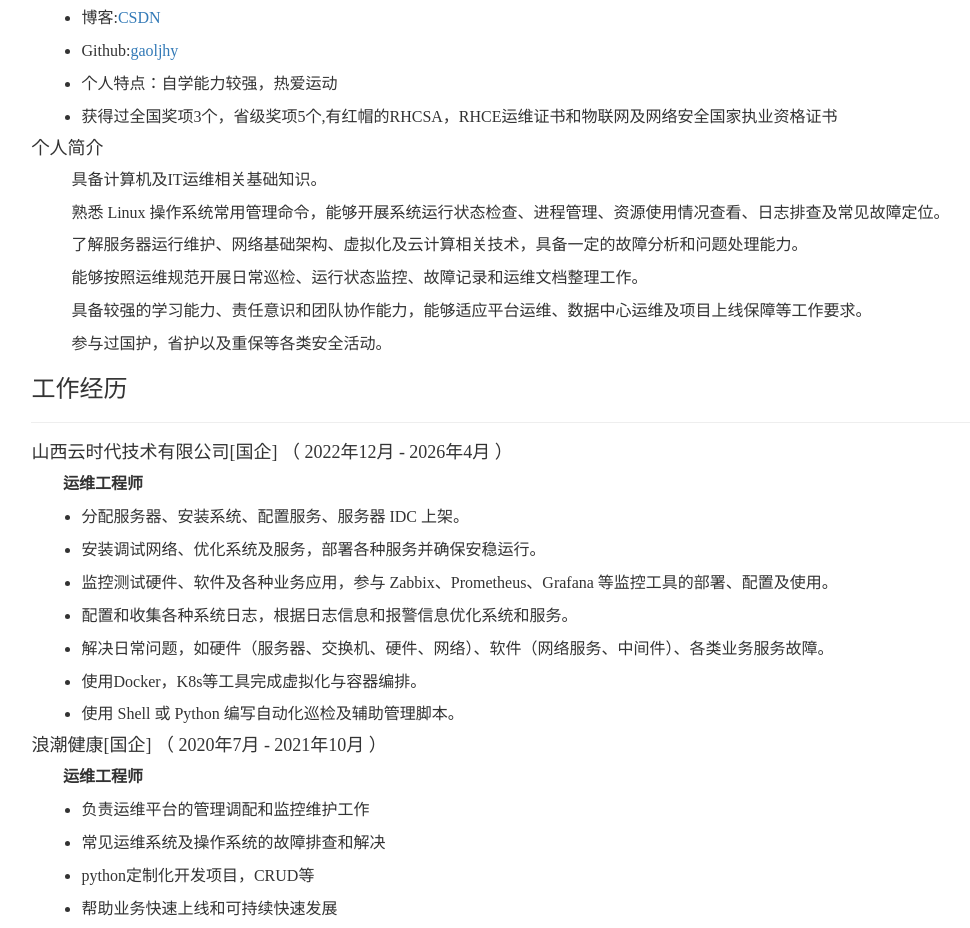
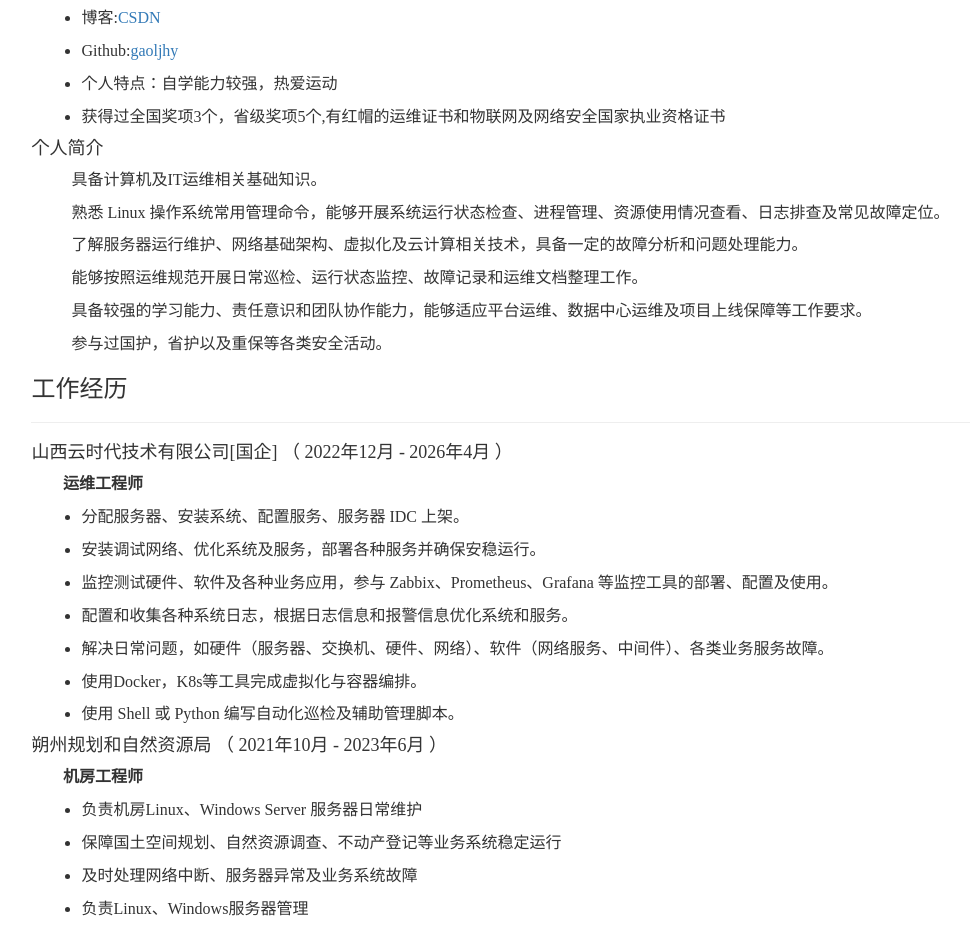
Before and after one commit to gaoljhy/zh, a plain HTML site: page index.html in a window 1280 px wide. Shown: the part 275-1203 px from the top of the page, without its empty margins (71-1041 px from the left). Drawn offline with nearby package versions, Linux system fonts and the light colour scheme.

Commit message:
Revise award information and add job experience
Updated award details and added job responsibilities.

```diff
--- a/index.html
+++ b/index.html
@@ -41,7 +41,7 @@
             <li>博客:<a href="https://blog.csdn.net/lendq">CSDN</a></li>
             <li>Github:<a href="https://github.com/gaoljhy">gaoljhy</a></li>
             <li>个人特点：自学能力较强，热爱运动</li>
-            <li>获得过全国奖项3个，省级奖项5个,有红帽的RHCSA，RHCE运维证书和物联网及网络安全国家执业资格证书</li>
+            <li>获得过全国奖项3个，省级奖项5个,有红帽的运维证书和物联网及网络安全国家执业资格证书</li>
 
         </ul>
         <h4>个人简介</h4>
@@ -66,6 +66,14 @@
             <li>使用Docker，K8s等工具完成虚拟化与容器编排。</li>
             <li>使用 Shell 或 Python 编写自动化巡检及辅助管理脚本。</li>
         </ul>
+        <h4>朔州规划和自然资源局 （ 2021年10月 - 2023年6月 ）</h4>
+        <b>机房工程师</b>
+        <ul>
+            <li>负责机房Linux、Windows Server 服务器日常维护</li>
+            <li>保障国土空间规划、自然资源调查、不动产登记等业务系统稳定运行</li>
+            <li>及时处理网络中断、服务器异常及业务系统故障</li>
+            <li>负责Linux、Windows服务器管理</li>
+        </ul>
         <h4>浪潮健康[国企] （ 2020年7月 - 2021年10月 ）</h4>
         <b>运维工程师</b>
         <ul>
```
